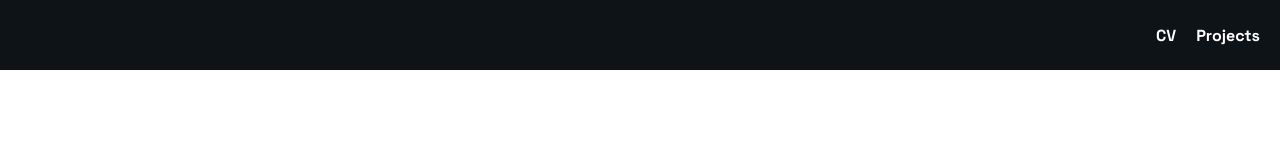
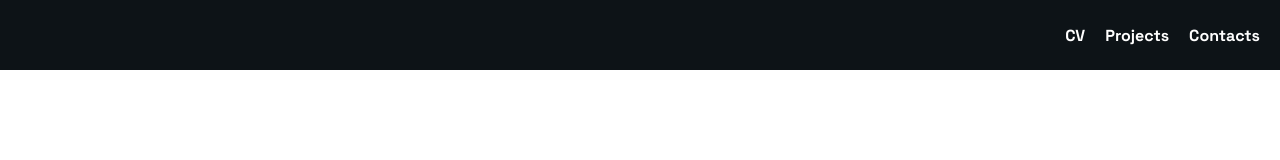
Before and after one commit to LoginamNet/aleksandr-chuchev-cv, a React (Vite) app: page / in a window 1280 px wide. Shown: the top 160 px of the page. Built offline with nearby package versions, Linux system fonts and the light colour scheme.

Commit message:
feat: add anchor link to contacts

```diff
--- a/package.json
+++ b/package.json
@@ -11,10 +11,12 @@
   },
   "dependencies": {
     "@emailjs/browser": "^3.11.0",
+    "@types/react-router-hash-link": "^2.4.6",
     "react": "^18.2.0",
     "react-dom": "^18.2.0",
     "react-hook-form": "^7.45.0",
-    "react-router-dom": "^6.13.0"
+    "react-router-dom": "^6.13.0",
+    "react-router-hash-link": "^2.4.3"
   },
   "devDependencies": {
     "@types/node": "^20.3.2",
--- a/src/components/cv-contacts/cv-contacts.tsx
+++ b/src/components/cv-contacts/cv-contacts.tsx
@@ -2,7 +2,7 @@ import './cv-contacts.css';
 
 function Contacts() {
   return (
-    <section className="section section-dark section__contacts">
+    <section className="section section-dark section__contacts" id="contacts">
       <div className="cv-contacts__background">
         <img className="background-image" src="/contacts_letters.svg" alt="" />
       </div>
--- a/src/layout/common.css
+++ b/src/layout/common.css
@@ -2,6 +2,10 @@
   margin: 0;
   padding: 0;
   box-sizing: border-box;
+}
+
+html {
+  scroll-behavior: smooth;
 }
 
 main {
--- a/src/layout/header/header.tsx
+++ b/src/layout/header/header.tsx
@@ -1,4 +1,5 @@
 import { Link } from 'react-router-dom';
+import { HashLink } from 'react-router-hash-link';
 
 import './header.css';
 
@@ -13,6 +14,9 @@ function Header() {
           <Link to="/" className="menu-link text-color-white">
             Projects
           </Link>
+          <HashLink to="#contacts" className="menu-link text-color-white">
+            Contacts
+          </HashLink>
         </nav>
       </div>
     </header>
```
Also changed, not shown: 1 other file (tests, documents, lock files or other folders).
